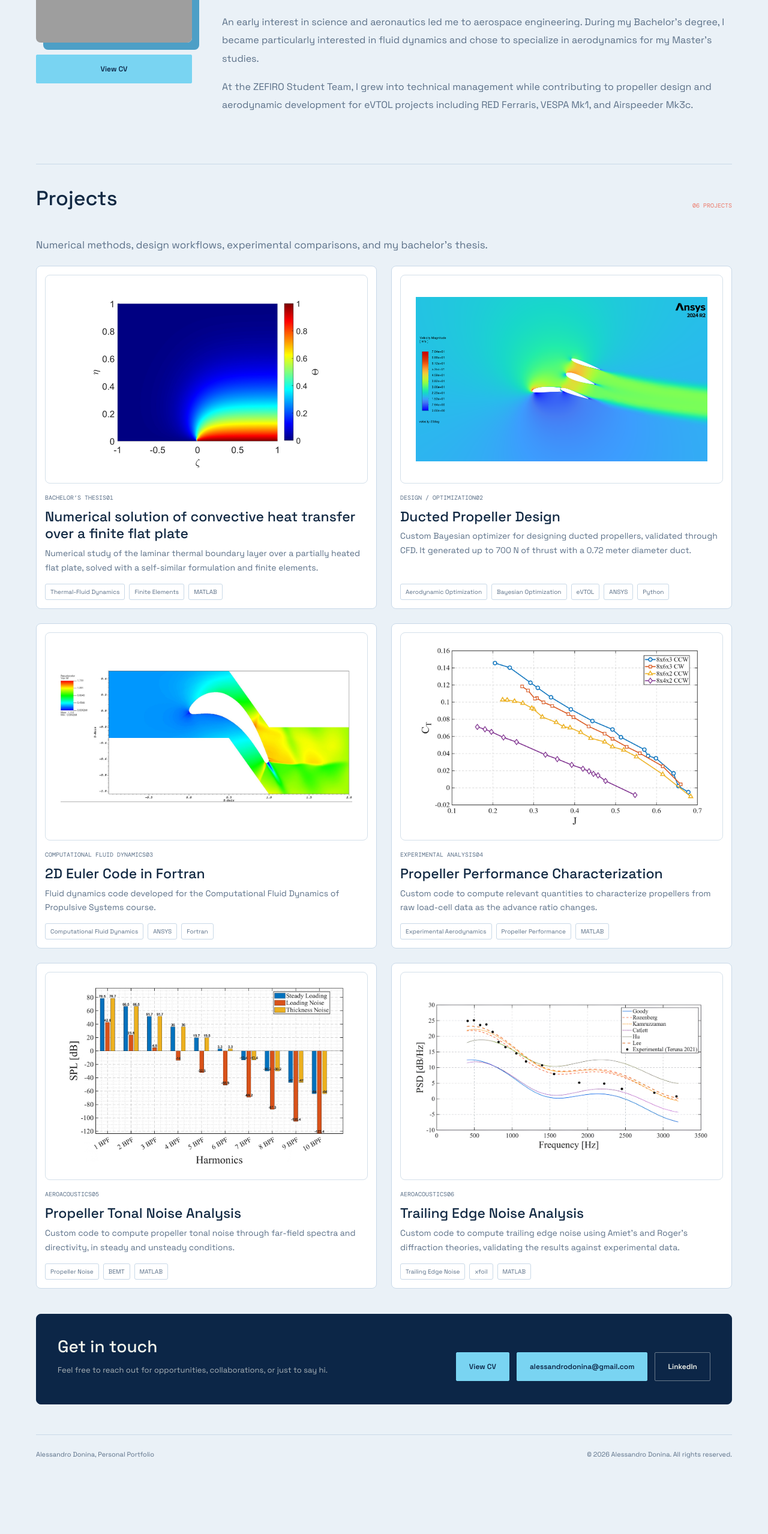
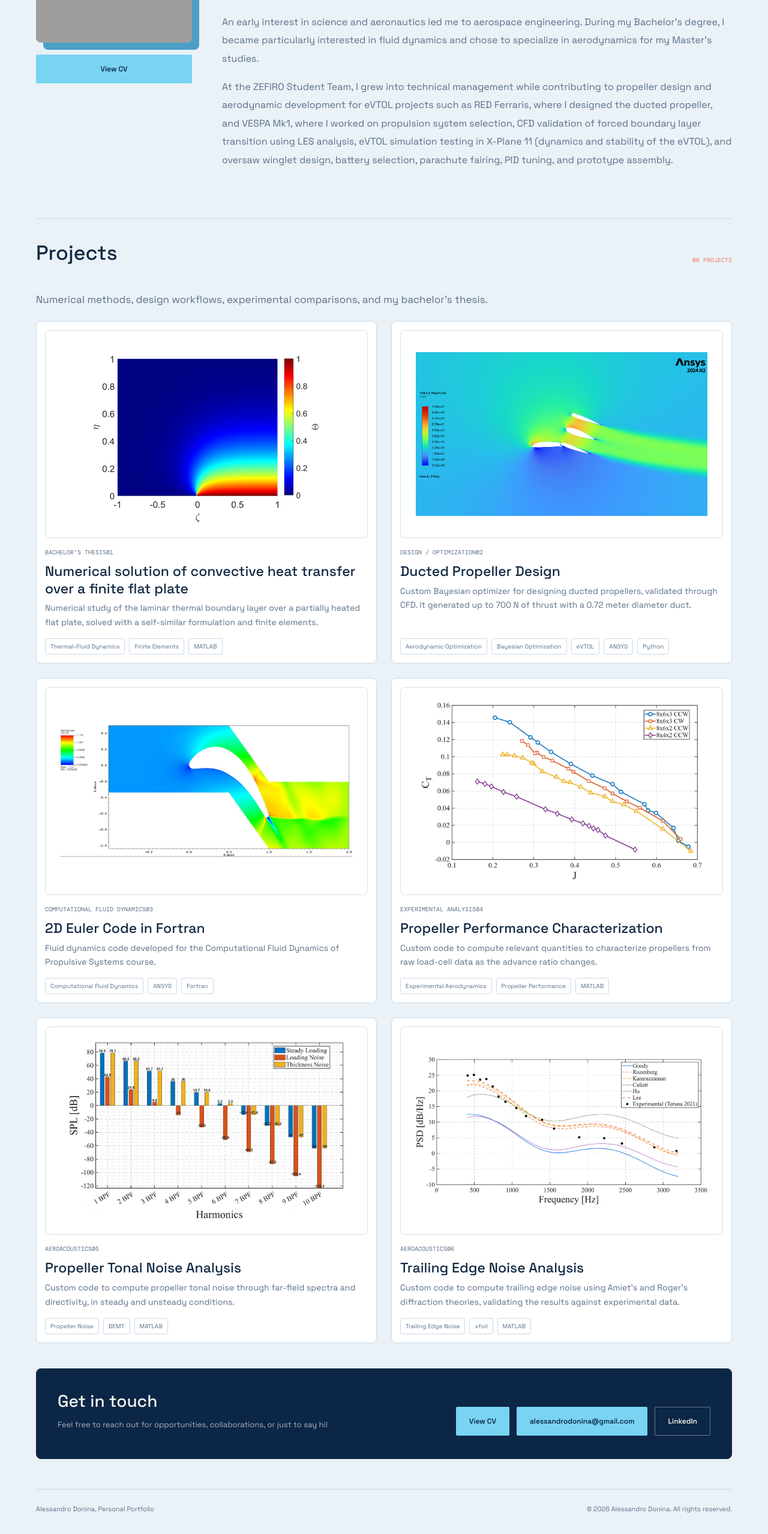
Before and after one commit to alessandrodonina/portfolio, a plain HTML site: page index.html in a window 1280 px wide. Shown: the part 800-3357 px from the top of the page at 60% size. Before the commit the page ends 3266 px from the top, so only its background shows below. Drawn offline with nearby package versions, Linux system fonts and the light colour scheme; grey boxes are pictures that could not be loaded.

Commit message:
updated about me section

```diff
--- a/data/content.js
+++ b/data/content.js
@@ -4,7 +4,7 @@ window.PORTFOLIO = {
   "about": [
     "I am a final-year Master’s student in Aerospace Engineering at Politecnico di Torino, specializing in aerodynamics.",
     "An early interest in science and aeronautics led me to aerospace engineering. During my Bachelor’s degree, I became particularly interested in fluid dynamics and chose to specialize in aerodynamics for my Master’s studies.",
-    "At the ZEFIRO Student Team, I grew into technical management while contributing to propeller design and aerodynamic development for eVTOL projects including RED Ferraris, VESPA Mk1, and Airspeeder Mk3c."
+    "At the ZEFIRO Student Team, I grew into technical management while contributing to propeller design and aerodynamic development for eVTOL projects such as RED Ferraris, where I designed the ducted propeller, and VESPA Mk1, where I worked on propulsion system selection, CFD validation of forced boundary layer transition using LES analysis, eVTOL simulation testing in X-Plane 11 (dynamics and stability of the eVTOL), and oversaw winglet design, battery selection, parachute fairing, PID tuning, and prototype assembly."
   ],
   "cv": "assets/documents/Alessandro-Donina-CV.pdf",
   "email": "alessandrodonina@gmail.com",
--- a/index.html
+++ b/index.html
@@ -72,7 +72,7 @@
       <section class="downloads reveal reveal--right" id="contact">
         <div>
           <h2>Get in touch</h2>
-          <p>Feel free to reach out for opportunities, collaborations, or just to say hi.</p>
+          <p>Feel free to reach out for opportunities, collaborations, or just to say hi!</p>
         </div>
         <div class="actions">
           <a class="button" data-cv target="_blank" rel="noopener noreferrer">View CV</a>
```
